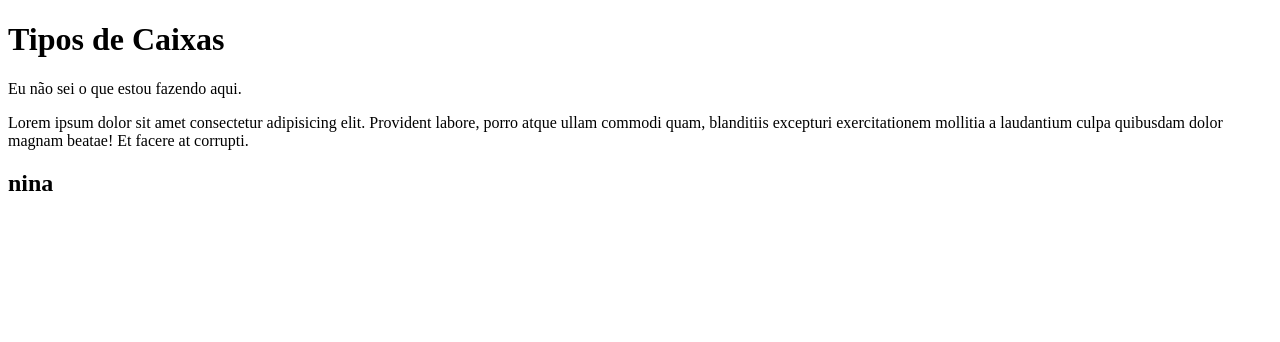
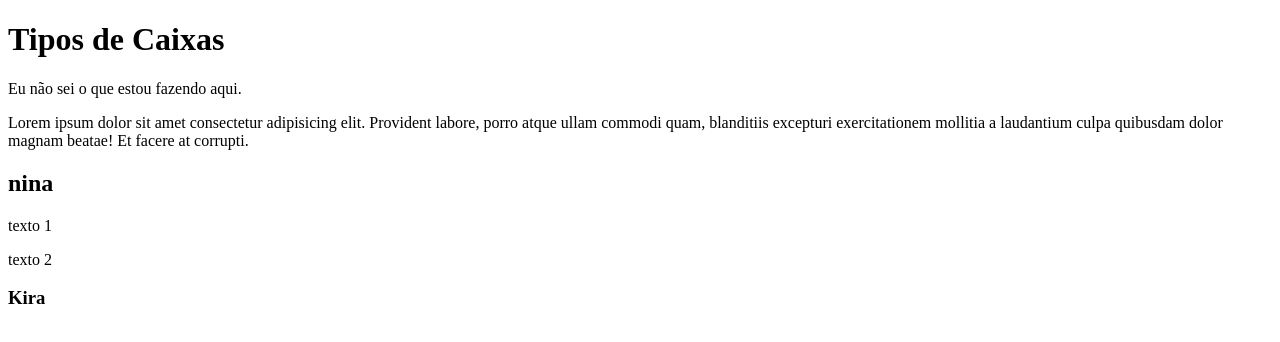
Before and after one commit to IAsaky/tipos-de-caixas, a plain HTML site: page index.html in a window 1280 px wide. Drawn offline with Linux system fonts and the light colour scheme.

Commit message:
adicionado mais linhas e paragrafos no html

```diff
--- a/index.html
+++ b/index.html
@@ -15,5 +15,10 @@
 
     <h2>nina</h2>
 
+    <p>texto 1</p>
+    <p>texto 2</p>
+
+    <h3>Kira</h3>
+
 </body>
 </html>
```
